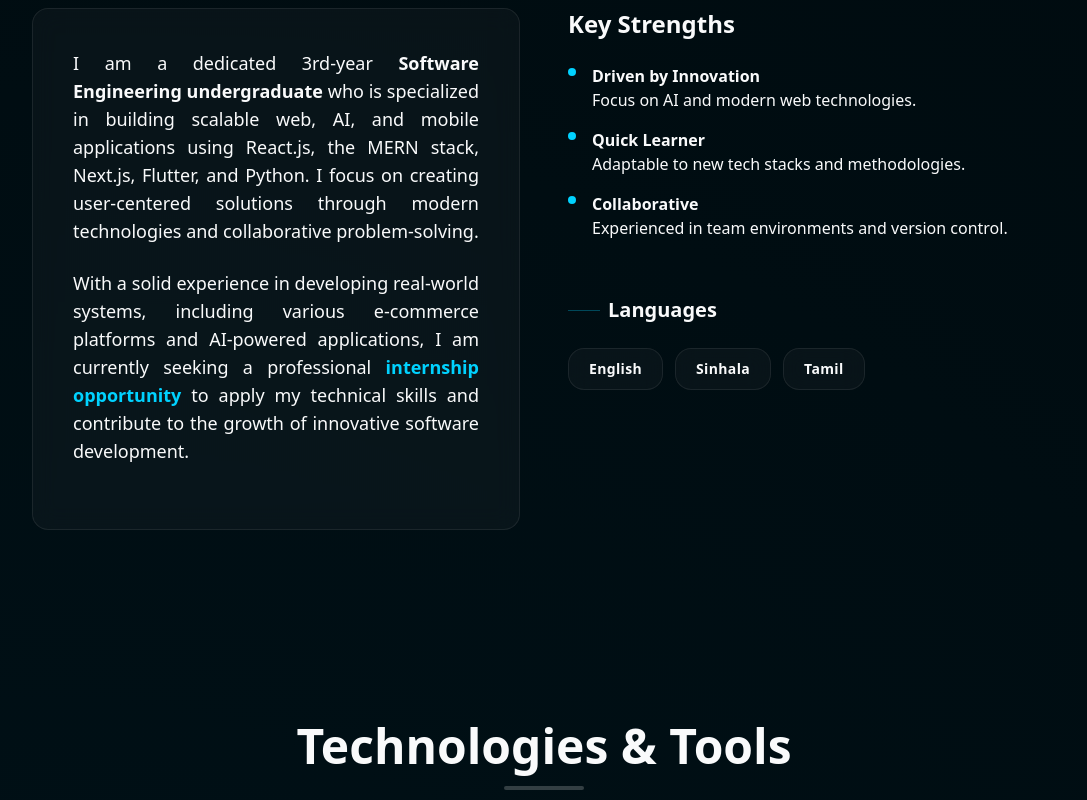
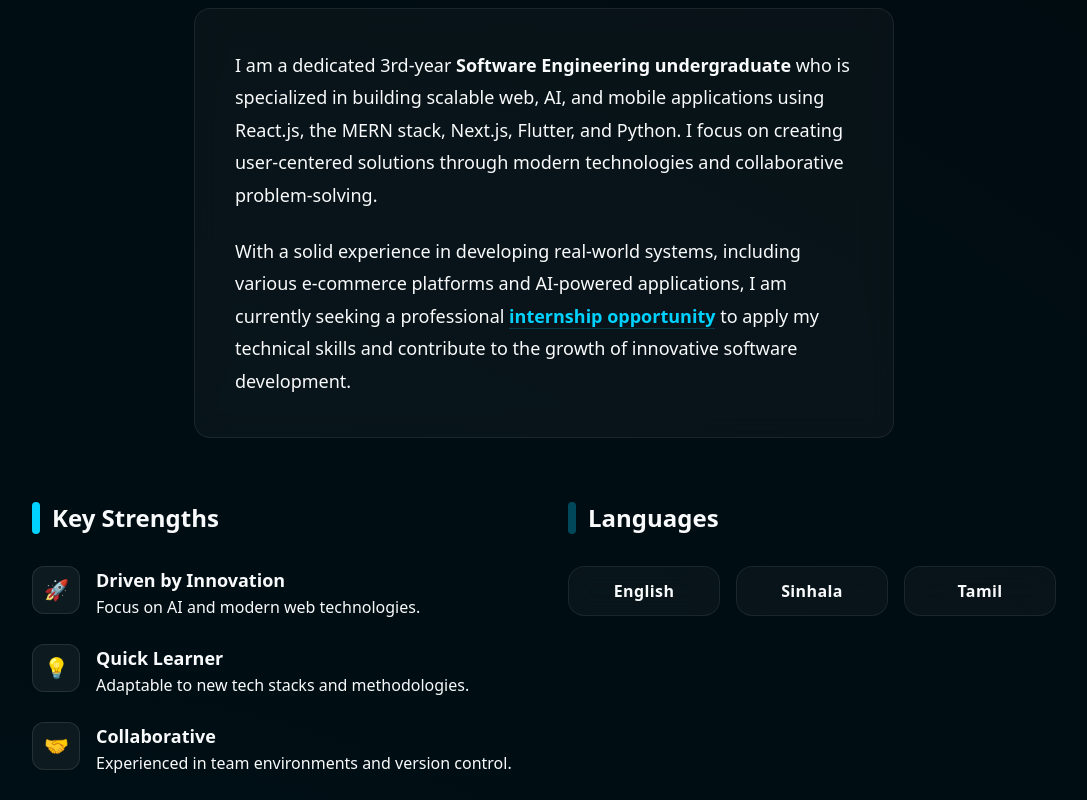
Before and after one commit to mnmrukshan/Portfolio, a Next.js app: page / in a window 1280 px wide. Shown: the part 1020-1820 px from the top of the page, without its empty margins (96-1183 px from the left). Built offline with nearby package versions, Linux system fonts and the light colour scheme.

Commit message:
Update portfolio

```diff
--- a/src/components/sections/AboutSection.tsx
+++ b/src/components/sections/AboutSection.tsx
@@ -18,72 +18,86 @@ export default function AboutSection() {
           <div className="h-1 w-20 bg-primary mx-auto rounded-full" />
         </motion.div>
 
-        <div className="grid grid-cols-1 md:grid-cols-2 gap-12 items-start">
+        {/* Bio Section */}
         <motion.div
-            initial={{ opacity: 0, x: -50 }}
-            whileInView={{ opacity: 1, x: 0 }}
+          initial={{ opacity: 0, y: 30 }}
+          whileInView={{ opacity: 1, y: 0 }}
           viewport={{ once: true }}
           transition={{ duration: 0.8 }}
+          className="max-w-[700px] mx-auto mb-16"
         >
-            <GlassCard className="p-10 leading-relaxed text-foreground/80 text-lg border-primary/5">
-              <p className="mb-6 text-justify">
+          <GlassCard className="p-6 md:p-10 border-primary/5">
+            <div className="space-y-6 text-foreground/80 text-lg leading-[1.8] text-left">
+              <p>
                 I am a dedicated 3rd-year <span className="font-bold text-foreground">Software Engineering undergraduate</span> who is specialized in building scalable web, AI, and mobile applications using React.js, the MERN stack, Next.js, Flutter, and Python. I focus on creating user-centered solutions through modern technologies and collaborative problem-solving.
               </p>
-              <p className="mb-6 font-normal text-foreground/70 text-justify">
-                With a solid experience in developing real-world systems, including various e-commerce platforms and AI-powered applications, I am currently seeking a professional <span className="text-primary font-bold">internship opportunity</span> to apply my technical skills and contribute to the growth of innovative software development.
+              <p className="font-normal text-foreground/70">
+                With a solid experience in developing real-world systems, including various e-commerce platforms and AI-powered applications, I am currently seeking a professional <span className="text-primary font-bold border-b border-primary/20">internship opportunity</span> to apply my technical skills and contribute to the growth of innovative software development.
               </p>
+            </div>
           </GlassCard>
         </motion.div>
 
+        {/* Strengths and Languages Grid */}
+        <div className="grid grid-cols-1 md:grid-cols-2 gap-12 items-start mt-12">
+          {/* Key Strengths */}
           <motion.div
-            initial={{ opacity: 0, x: 50 }}
+            initial={{ opacity: 0, x: -30 }}
             whileInView={{ opacity: 1, x: 0 }}
             viewport={{ once: true }}
-            transition={{ duration: 0.8 }}
-            className="space-y-10"
+            transition={{ duration: 0.8, delay: 0.2 }}
           >
+            <h3 className="text-2xl font-bold mb-8 flex items-center gap-3">
+              <span className="w-2 h-8 bg-primary rounded-full" />
+              Key Strengths
+            </h3>
+            <div className="space-y-6">
+              {[
+                { title: "Driven by Innovation", desc: "Focus on AI and modern web technologies.", icon: "🚀" },
+                { title: "Quick Learner", desc: "Adaptable to new tech stacks and methodologies.", icon: "💡" },
+                { title: "Collaborative", desc: "Experienced in team environments and version control.", icon: "🤝" }
+              ].map((item, index) => (
+                <div key={index} className="flex gap-4 group">
+                  <div className="flex-shrink-0 w-12 h-12 rounded-xl bg-white/5 border border-white/10 flex items-center justify-center text-xl group-hover:bg-primary/20 transition-colors">
+                    {item.icon}
+                  </div>
                   <div>
-              <h3 className="text-2xl font-bold mb-6">Key Strengths</h3>
-              <div className="space-y-4">
-                {[
-                  { title: "Driven by Innovation", desc: "Focus on AI and modern web technologies." },
-                  { title: "Quick Learner", desc: "Adaptable to new tech stacks and methodologies." },
-                  { title: "Collaborative", desc: "Experienced in team environments and version control." }
-                ].map((item, index) => (
-                  <div key={index} className="flex gap-4">
-                    <div className="mt-1 w-2 h-2 rounded-full bg-primary flex-shrink-0" />
-                    <div>
-                      <h4 className="font-bold text-foreground">{item.title}</h4>
-                      <p className="text-foreground/60">{item.desc}</p>
+                    <h4 className="font-bold text-foreground text-lg">{item.title}</h4>
+                    <p className="text-foreground/60 leading-relaxed">{item.desc}</p>
                   </div>
                 </div>
               ))}
             </div>
-            </div>
+          </motion.div>
 
-            <div className="pt-4">
-              <h3 className="text-xl font-bold mb-6 flex items-center gap-2">
-                <span className="w-8 h-[1px] bg-primary/30" />
+          {/* Languages */}
+          <motion.div
+            initial={{ opacity: 0, x: 30 }}
+            whileInView={{ opacity: 1, x: 0 }}
+            viewport={{ once: true }}
+            transition={{ duration: 0.8, delay: 0.4 }}
+          >
+            <h3 className="text-2xl font-bold mb-8 flex items-center gap-3">
+              <span className="w-2 h-8 bg-primary/30 rounded-full" />
               Languages
             </h3>
-              <div className="flex flex-wrap gap-3">
+            <div className="flex flex-wrap gap-4">
               {languages.map((lang, index) => (
                 <motion.div
                   key={lang.name}
                   initial={{ opacity: 0, scale: 0.8 }}
                   whileInView={{ opacity: 1, scale: 1 }}
+                  whileHover={{ y: -5, scale: 1.05 }}
                   viewport={{ once: true }}
                   transition={{ delay: index * 0.1, type: "spring", stiffness: 100 }}
-                    whileHover={{ y: -5, scale: 1.05 }}
-                    className="px-5 py-2.5 rounded-xl bg-white/5 border border-white/10 glass hover:border-primary/30 transition-colors group relative overflow-hidden"
+                  className="px-6 py-3 rounded-2xl bg-white/5 border border-white/10 glass hover:border-primary/30 transition-all group relative overflow-hidden flex-1 min-w-[120px]"
                 >
                   <div className="absolute inset-0 bg-gradient-to-br from-primary/10 to-transparent opacity-0 group-hover:opacity-100 transition-opacity" />
                   <div className="relative flex flex-col items-center">
-                      <span className="text-foreground font-bold text-sm tracking-wide">{lang.name}</span>
+                    <span className="text-foreground font-bold tracking-wide">{lang.name}</span>
                   </div>
                 </motion.div>
               ))}
-              </div>
             </div>
           </motion.div>
         </div>
```
Lines whose indentation alone changed are shown as unchanged.
